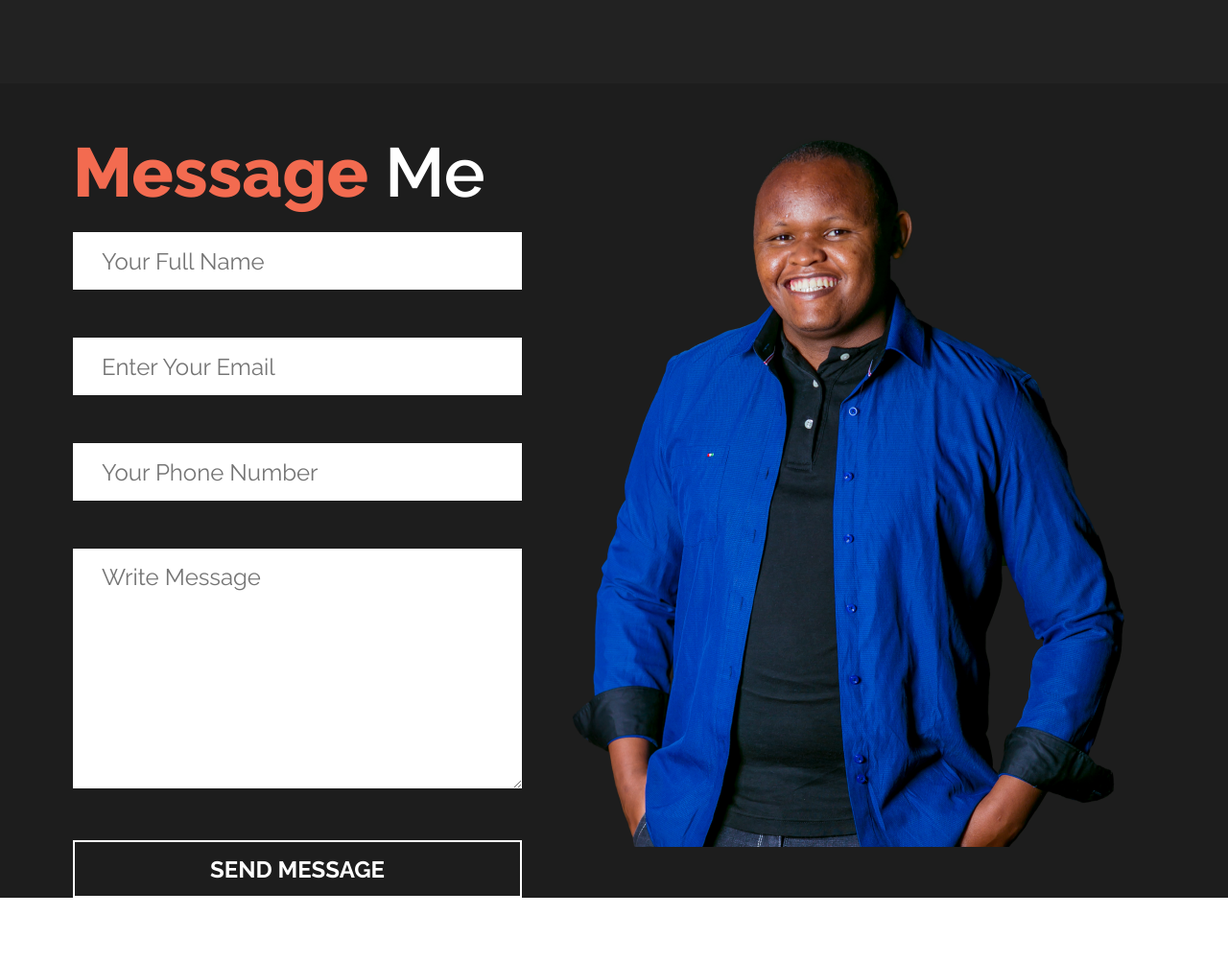
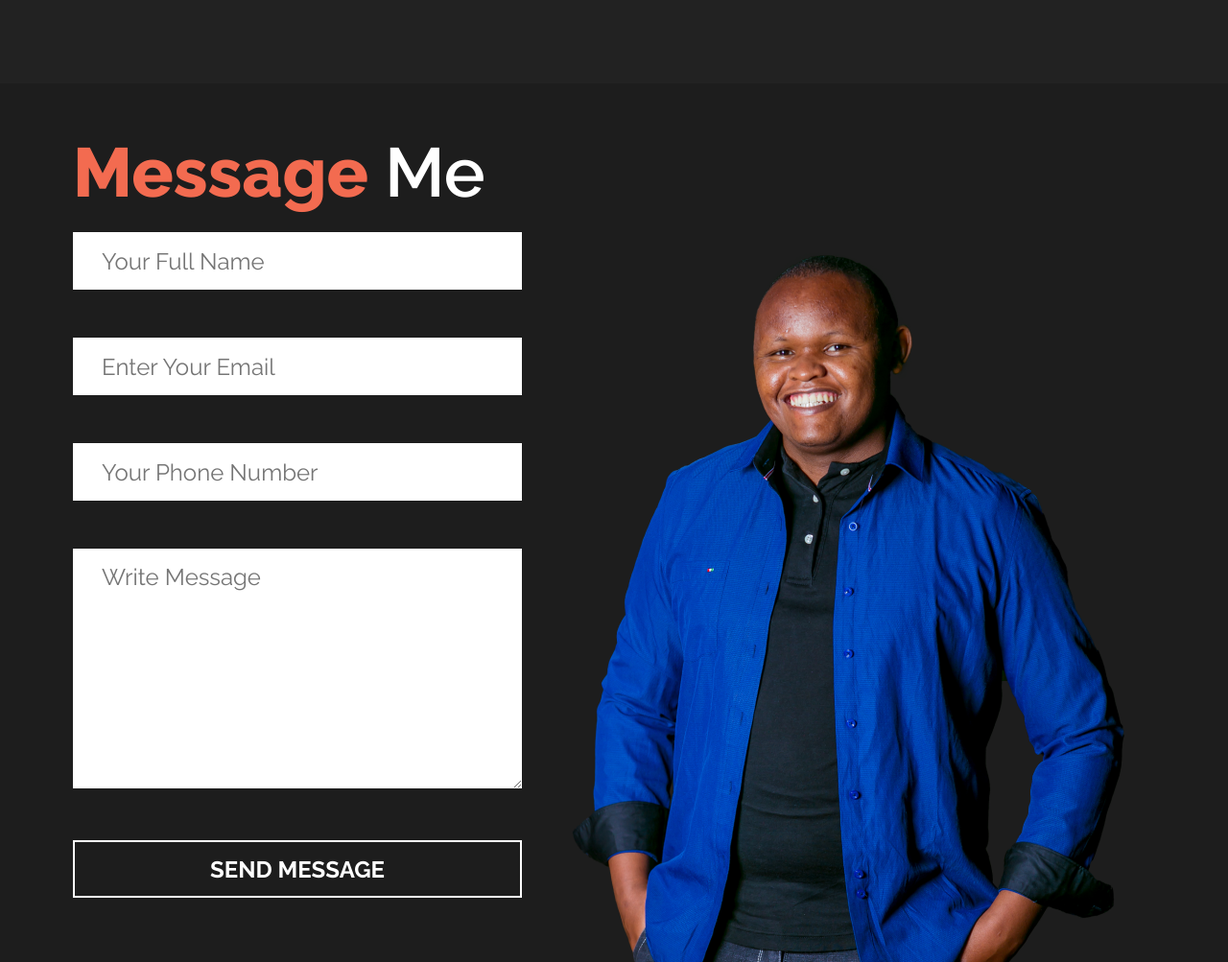
Before and after one commit to mururi/portfolio, a plain HTML site: page index.html in a window 1280 px wide. Shown: the part 2930-3933 px from the top of the page at 96% size. Before the commit the page ends 3866 px from the top, so only its background shows below. Drawn offline with Linux system fonts and the light colour scheme.

Commit message:
Make changes in connect section styling

```diff
--- a/style.css
+++ b/style.css
@@ -6,6 +6,11 @@
   font-family: 'Raleway', sans-serif;
 }
 
+html {
+  scroll-behavior: smooth;
+}
+
+/*Hero Section Styling*/
 #hero-container {
   background-color: #222;
   min-height: 100vh;
@@ -156,7 +161,6 @@ h2 span {
 /*Connect Section Styling*/
 #connect {
   width: 100%;
-  min-height: 100vh;
   background-color: #1d1d1d;
   display: flex;
   justify-content: center;
@@ -201,4 +205,5 @@ textarea {
 #connect img {
   align-items: flex-end;
   height: min-content;
+  padding-top: 120px;
 }
```
